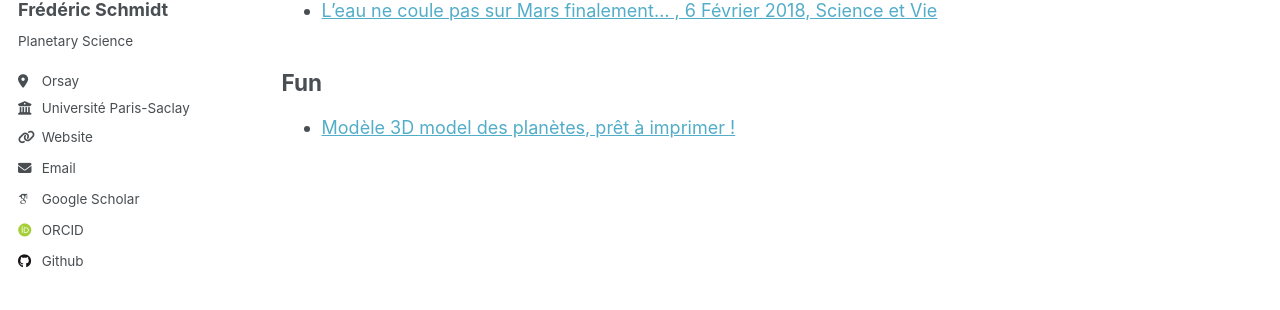
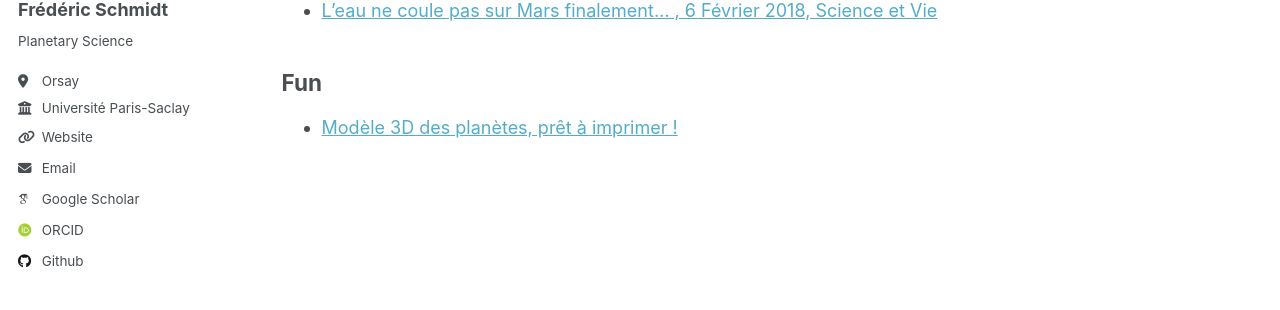
Before and after one commit to fredericschmidt/fredericschmidt.github.io, a Jekyll site: the page built from _pages/public_outreach.md, in a window 1280 px wide and 900 px high, scrolled down 1183 px. Shown: the part 351-661 px from the top of the window. Built offline with Jekyll 4.4.1, drawn with Linux system fonts in a browser that asks for light colours; some web fonts are replaced.

Commit message:
Update public_outreach.md

```diff
--- a/_pages/public_outreach.md
+++ b/_pages/public_outreach.md
@@ -61,4 +61,4 @@ En Français
 
 ## Fun
 
-* [Modèle 3D model des planètes, prêt à imprimer !](https://data.ipsl.fr/catalog/srv/eng/catalog.search#/metadata/1e9d58a8-5781-4cd3-b39f-c6d386b7e8cd)
+* [Modèle 3D des planètes, prêt à imprimer !](https://data.ipsl.fr/catalog/srv/eng/catalog.search#/metadata/1e9d58a8-5781-4cd3-b39f-c6d386b7e8cd)
```
